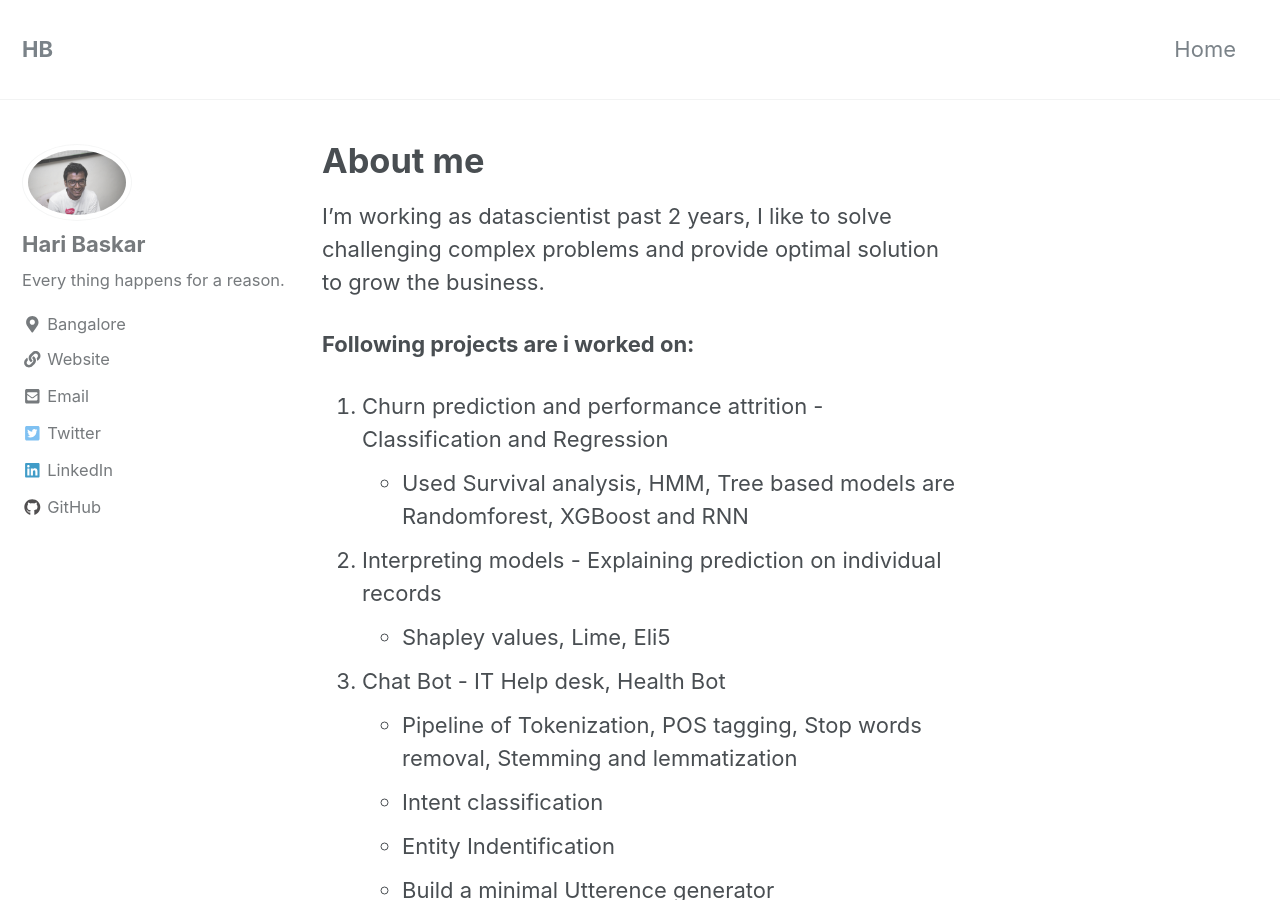
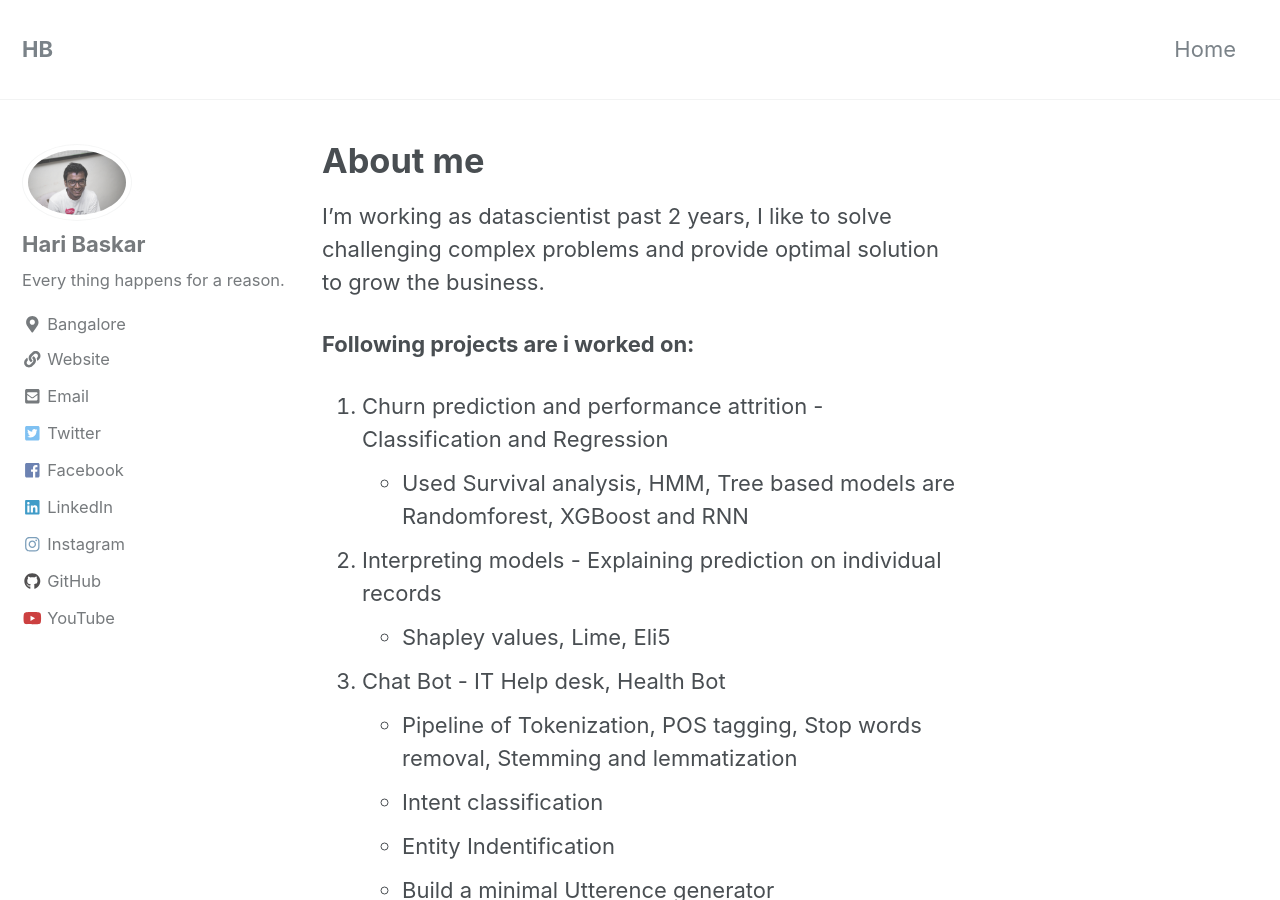
Before and after one commit to haribaskar/haribaskar.github.io, a Jekyll site: the page built from index.md, in a window 1280 px wide and 900 px high. Built offline with Jekyll 4.4.1, drawn with Linux system fonts in a browser that asks for light colours; nearby versions of some CDN libraries; the list of posts is cut into pages by our own code; some of the changed lines change nothing that is shown.

Commit message:
Update _config.yml

```diff
--- a/_config.yml
+++ b/_config.yml
@@ -101,13 +101,13 @@ author:
   codepen          :
   dribbble         :
   flickr           :
-  facebook         :
+  facebook         : "haribaskarr"
   foursquare       :
   github           : "haribaskar"
   gitlab           :
   google_plus      :
   keybase          :
-  instagram        :
+  instagram        : "haribaskarr"
   lastfm           :
   linkedin         : "haribaskarr" # "john-doe-12345678" (the last part of your profile url, e.g. https://www.linkedin.com/in/john-doe-12345678)
   pinterest        :
@@ -119,7 +119,7 @@ author:
   vine             :
   weibo            :
   xing             :
-  youtube          : # "https://youtube.com/c/MichaelRoseDesign"
+  youtube          : "https://youtube.com/c/HariBaskarR"
 
 
 # Reading Files
```
